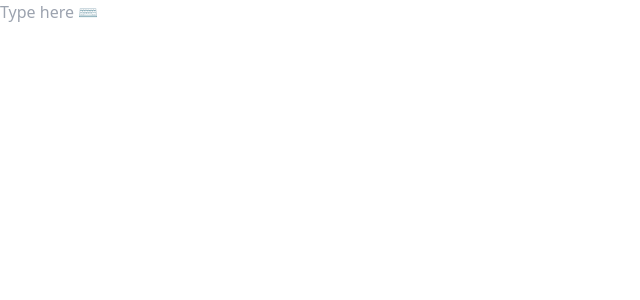
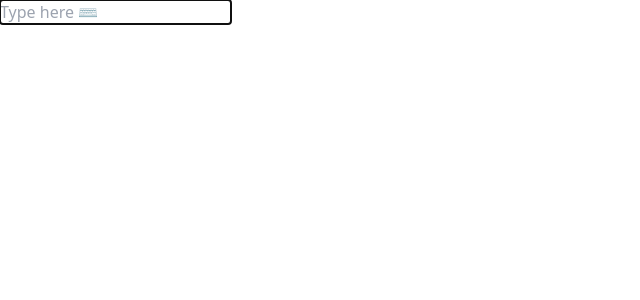
Before and after one commit to renier1989/image-search, a React (Vite) app: page / in a window 1280 px wide. Shown: the top 300 px of the page, without its empty margins (0-640 px from the left). Built offline with nearby package versions, Linux system fonts and the light colour scheme.

Commit message:
ajustes menores

```diff
--- a/src/App.jsx
+++ b/src/App.jsx
@@ -1,7 +1,8 @@
 import { Field, Form, Formik } from "formik";
-import { useEffect, useState } from "react";
+import { useEffect, useRef, useState } from "react";
 
 export const App = () => {
+  const input = useRef();
   const [photos, setPhotos] = useState([]);
   const [loading, setLoading] = useState(false);
   const [currentPage, setCurrestPage] = useState(1);
@@ -11,12 +12,14 @@ export const App = () => {
   const open = (url) => window.open(url);
 
   const fetchPhotos = async (searchValues, page) => {
+    console.log('entre here');
     // console.log(searchValues,page);
-    console.log("searchig:", searching, "searchValues", searchValues);
+    // console.log("searchig:", searching, "searchValues", searchValues);
     if (searching && searchValues !== searching) {
-      console.log("aaaaaa");
       setPhotos([]);
     }
+
+
     setLoading(true);
     const response = await fetch(
       `https://api.unsplash.com/search/photos?per_page=20&page=${page}&query=${searchValues}`,
@@ -36,6 +39,7 @@ export const App = () => {
   };
 
   useEffect(() => {
+    input.current.focus();
     if (currentPage > 1) {
       // console.log('algo');
       fetchPhotos(searching, currentPage);
@@ -63,6 +67,8 @@ export const App = () => {
         >
           <Form className="flex w-full">
             <Field
+
+              innerRef={input}
               name="search"
               className="flex w-full justify-center items-center text-center outline-none cursor-pointer text-[40px]"
               autoComplete="off"
```
